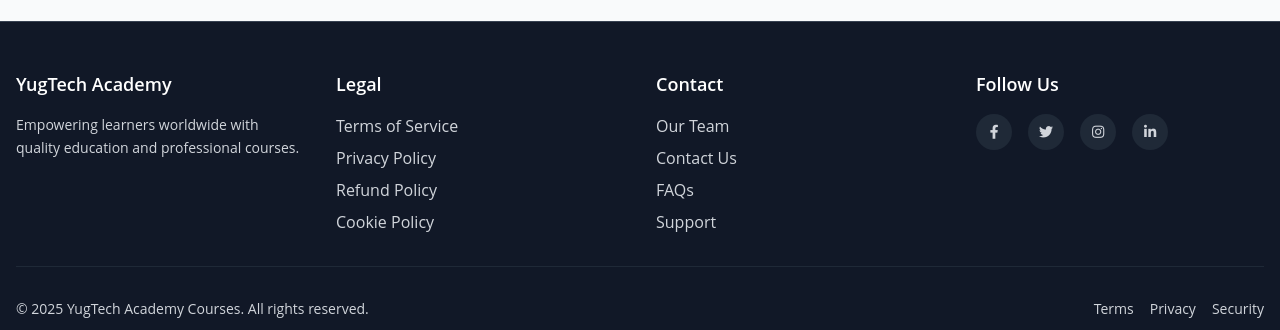
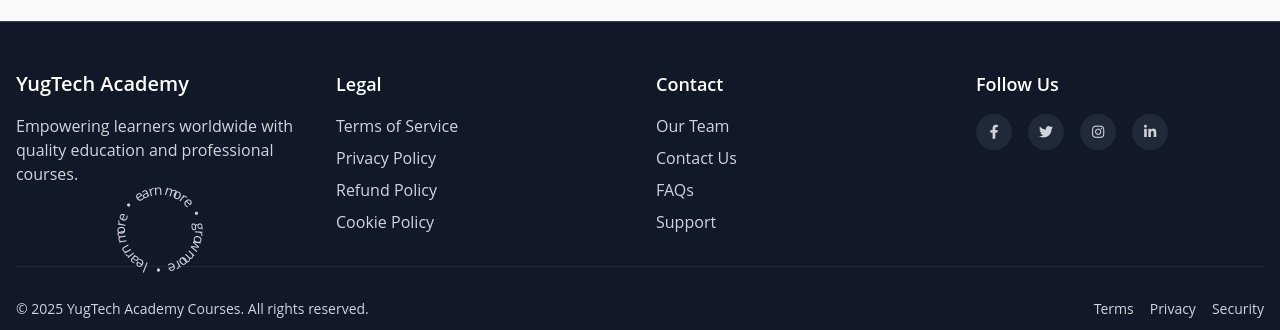
Before and after one commit to somnath-project/YugTech-Front-End, a React (Vite) app: page /courses/1 in a window 1280 px wide. Shown: the part 907-1237 px from the top of the page. Built offline with nearby package versions, Linux system fonts and the light colour scheme; no server answers; a web font is replaced by a local one.

Commit message:
Added MagicUI in footer

```diff
--- a/src/components/Footer.jsx
+++ b/src/components/Footer.jsx
@@ -1,4 +1,5 @@
 import React from 'react';
+import { SpinningText } from "@/components/magicui/spinning-text";
 
 const Footer = () => {
     return (
@@ -7,20 +8,60 @@ const Footer = () => {
           <div className="grid grid-cols-1 md:grid-cols-3 lg:grid-cols-4 gap-8 mb-8">
             {/* About Section */}
             <div className="space-y-4">
-                        <h3 className="text-lg font-semibold text-white">YugTech Academy</h3>
-                        <p className="text-sm leading-relaxed">
-                            Empowering learners worldwide with quality education and professional courses.
+  <div className="space-y-4"> {/* Group for text content */}
+    <h3 className="text-lg font-semibold text-white md:text-xl">
+      YugTech Academy
+    </h3>
+    <p className="text-sm leading-relaxed md:text-base">
+      Empowering learners worldwide with quality education and
+      professional courses.
     </p>
+  </div>
+
+  {/* Separate container for spinning text with custom margin */}
+  <div className="!mt-11 flex justify-center w-full">
+    <SpinningText className="text-xs md:text-sm">
+      learn more • earn more • grow more •
+    </SpinningText>
+  </div>
 </div>
 
             {/* Legal Section */}
             <div className="space-y-4">
               <h3 className="text-lg font-semibold text-white">Legal</h3>
               <ul className="space-y-2">
-                            <li><a href="/terms" className="hover:text-white transition-colors">Terms of Service</a></li>
-                            <li><a href="/privacy" className="hover:text-white transition-colors">Privacy Policy</a></li>
-                            <li><a href="/refund-policy" className="hover:text-white transition-colors">Refund Policy</a></li>
-                            <li><a href="/cookie-policy" className="hover:text-white transition-colors">Cookie Policy</a></li>
+                <li>
+                  <a
+                    href="/terms"
+                    className="hover:text-white transition-colors"
+                  >
+                    Terms of Service
+                  </a>
+                </li>
+                <li>
+                  <a
+                    href="/privacy"
+                    className="hover:text-white transition-colors"
+                  >
+                    Privacy Policy
+                  </a>
+                </li>
+                <li>
+                  <a
+                    href="/refund-policy"
+                    className="hover:text-white transition-colors"
+                  >
+                    Refund Policy
+                  </a>
+                </li>
+                <li>
+                  <a
+                    href="/cookie-policy"
+                    className="hover:text-white transition-colors"
+                  >
+                    Cookie Policy
+                  </a>
+                </li>
               </ul>
             </div>
 
@@ -28,10 +69,35 @@ const Footer = () => {
             <div className="space-y-4">
               <h3 className="text-lg font-semibold text-white">Contact</h3>
               <ul className="space-y-2">
-                            <li><a href="/team" className="hover:text-white transition-colors">Our Team</a></li>
-                            <li><a href="#contact" className="hover:text-white transition-colors">Contact Us</a></li>
-                            <li><a href="/faq" className="hover:text-white transition-colors">FAQs</a></li>
-                            <li><a href="/support" className="hover:text-white transition-colors">Support</a></li>
+                <li>
+                  <a
+                    href="/team"
+                    className="hover:text-white transition-colors"
+                  >
+                    Our Team
+                  </a>
+                </li>
+                <li>
+                  <a
+                    href="#contact"
+                    className="hover:text-white transition-colors"
+                  >
+                    Contact Us
+                  </a>
+                </li>
+                <li>
+                  <a href="/faq" className="hover:text-white transition-colors">
+                    FAQs
+                  </a>
+                </li>
+                <li>
+                  <a
+                    href="/support"
+                    className="hover:text-white transition-colors"
+                  >
+                    Support
+                  </a>
+                </li>
               </ul>
             </div>
 
@@ -39,24 +105,40 @@ const Footer = () => {
             <div className="space-y-4">
               <h3 className="text-lg font-semibold text-white">Follow Us</h3>
               <div className="flex space-x-4">
-                            <a href="https://facebook.com" target="_blank" rel="noopener noreferrer"
+                <a
+                  href="https://facebook.com"
+                  target="_blank"
+                  rel="noopener noreferrer"
                   className="p-2 rounded-full bg-gray-800 hover:bg-gray-700 transition-colors"
-                               aria-label="Facebook">
+                  aria-label="Facebook"
+                >
                   <i className="fab fa-facebook-f text-sm w-5 h-5 flex items-center justify-center"></i>
                 </a>
-                            <a href="https://twitter.com" target="_blank" rel="noopener noreferrer"
+                <a
+                  href="https://twitter.com"
+                  target="_blank"
+                  rel="noopener noreferrer"
                   className="p-2 rounded-full bg-gray-800 hover:bg-gray-700 transition-colors"
-                               aria-label="Twitter">
+                  aria-label="Twitter"
+                >
                   <i className="fab fa-twitter text-sm w-5 h-5 flex items-center justify-center"></i>
                 </a>
-                            <a href="https://instagram.com" target="_blank" rel="noopener noreferrer"
+                <a
+                  href="https://instagram.com"
+                  target="_blank"
+                  rel="noopener noreferrer"
                   className="p-2 rounded-full bg-gray-800 hover:bg-gray-700 transition-colors"
-                               aria-label="Instagram">
+                  aria-label="Instagram"
+                >
                   <i className="fab fa-instagram text-sm w-5 h-5 flex items-center justify-center"></i>
                 </a>
-                            <a href="https://linkedin.com" target="_blank" rel="noopener noreferrer"
+                <a
+                  href="https://linkedin.com"
+                  target="_blank"
+                  rel="noopener noreferrer"
                   className="p-2 rounded-full bg-gray-800 hover:bg-gray-700 transition-colors"
-                               aria-label="LinkedIn">
+                  aria-label="LinkedIn"
+                >
                   <i className="fab fa-linkedin-in text-sm w-5 h-5 flex items-center justify-center"></i>
                 </a>
               </div>
@@ -66,11 +148,28 @@ const Footer = () => {
           {/* Bottom Bar */}
           <div className="border-t border-gray-800 pt-8 mt-8">
             <div className="flex flex-col md:flex-row items-center justify-between space-y-4 md:space-y-0">
-                        <p className="text-sm">&copy; 2025 YugTech Academy Courses. All rights reserved.</p>
+              <p className="text-sm">
+                &copy; 2025 YugTech Academy Courses. All rights reserved.
+              </p>
               <div className="flex space-x-4">
-                            <a href="/terms" className="text-sm hover:text-white transition-colors">Terms</a>
-                            <a href="/privacy" className="text-sm hover:text-white transition-colors">Privacy</a>
-                            <a href="/security" className="text-sm hover:text-white transition-colors">Security</a>
+                <a
+                  href="/terms"
+                  className="text-sm hover:text-white transition-colors"
+                >
+                  Terms
+                </a>
+                <a
+                  href="/privacy"
+                  className="text-sm hover:text-white transition-colors"
+                >
+                  Privacy
+                </a>
+                <a
+                  href="/security"
+                  className="text-sm hover:text-white transition-colors"
+                >
+                  Security
+                </a>
               </div>
             </div>
           </div>
--- /dev/null
+++ b/src/components/magicui/spinning-text.jsx
@@ -0,0 +1,98 @@
+"use client";;
+import { cn } from "@/lib/utils";
+import { motion } from "motion/react";
+import React from "react";
+
+const BASE_TRANSITION = {
+  repeat: Infinity,
+  ease: "linear",
+};
+
+const BASE_ITEM_VARIANTS = {
+  hidden: {
+    opacity: 1,
+  },
+  visible: {
+    opacity: 1,
+  },
+};
+
+export function SpinningText({
+  children,
+  duration = 10,
+  style,
+  className,
+  reverse = false,
+  radius = 5,
+  transition,
+  variants
+}) {
+  if (typeof children !== "string" && !Array.isArray(children)) {
+    throw new Error("children must be a string or an array of strings");
+  }
+
+  if (Array.isArray(children)) {
+    // Validate all elements are strings
+    if (!children.every((child) => typeof child === "string")) {
+      throw new Error("all elements in children array must be strings");
+    }
+    children = children.join("");
+  }
+
+  const letters = children.split("");
+  letters.push(" ");
+
+  const finalTransition = {
+    ...BASE_TRANSITION,
+    ...transition,
+    duration: (transition)?.duration ?? duration,
+  };
+
+  const containerVariants = {
+    visible: { rotate: reverse ? -360 : 360 },
+    ...variants?.container,
+  };
+
+  const itemVariants = {
+    ...BASE_ITEM_VARIANTS,
+    ...variants?.item,
+  };
+
+  return (
+    (<motion.div
+      className={cn("relative", className)}
+      style={{
+        ...style,
+      }}
+      initial="hidden"
+      animate="visible"
+      variants={containerVariants}
+      transition={finalTransition}>
+      {letters.map((letter, index) => (
+        <motion.span
+          aria-hidden="true"
+          key={`${index}-${letter}`}
+          variants={itemVariants}
+          className="absolute left-1/2 top-1/2 inline-block"
+          style={
+            {
+              "--index": index,
+              "--total": letters.length,
+              "--radius": radius,
+
+              transform: `
+                  translate(-50%, -50%)
+                  rotate(calc(360deg / var(--total) * var(--index)))
+                  translateY(calc(var(--radius, 5) * -1ch))
+                `,
+
+              transformOrigin: "center"
+            }
+          }>
+          {letter}
+        </motion.span>
+      ))}
+      <span className="sr-only">{children}</span>
+    </motion.div>)
+  );
+}
--- a/src/index.css
+++ b/src/index.css
@@ -95,3 +95,14 @@ body {
   background-position: right 0.75rem center;
   background-size: 1.25em;
 }
+
+
+
+@layer base {
+  * {
+    @apply border-border outline-ring/50;
+  }
+  body {
+    @apply bg-background text-foreground;
+  }
+}
```
Lines whose indentation alone changed are shown as unchanged.
